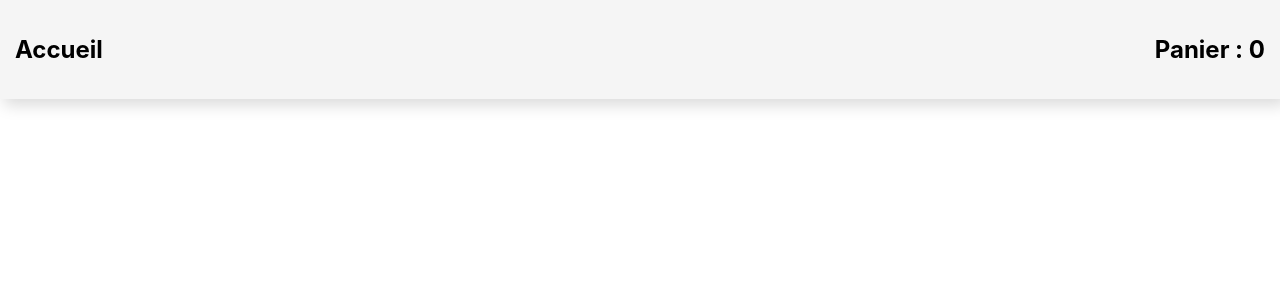
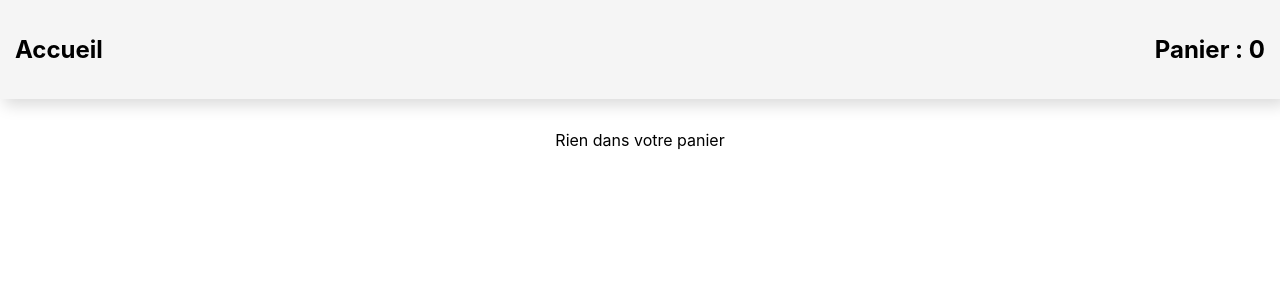
Before and after one commit to Arthur-Prudhomme/ReactBegins, a React (Create React App) app: page /basket in a window 1280 px wide. Shown: the top 300 px of the page. Built offline with nearby package versions, Linux system fonts and the light colour scheme.

Commit message:
basket message if empty

```diff
--- a/src/Pages/Basket.js
+++ b/src/Pages/Basket.js
@@ -14,7 +14,7 @@ export default function () {
         {
             <Global>
                 {
-                    totalItems > 0 ? <Button onClick={emptyBasket}>Vider le Panier</Button> : <p></p>
+                    totalItems > 0 ? <Button onClick={emptyBasket}>Vider le Panier</Button> : <p>Rien dans votre panier</p>
                 }
 
                 <BasketCardList>
@@ -34,7 +34,7 @@ function BasketContent() {
         <BasketCard><Link className={"removeLinkStyle"} to={'/products?id=' + itemObj.item.id}>
             <img src={itemObj.item.image} />
             <div>
-                <h3>{itemObj.item.title} - x{itemObj.quantity}</h3>
+                <h3>{itemObj.item.title} | x{itemObj.quantity}</h3>
                 <h4>{itemObj.item.price}€</h4>
             </div>
         </Link></BasketCard>
```
